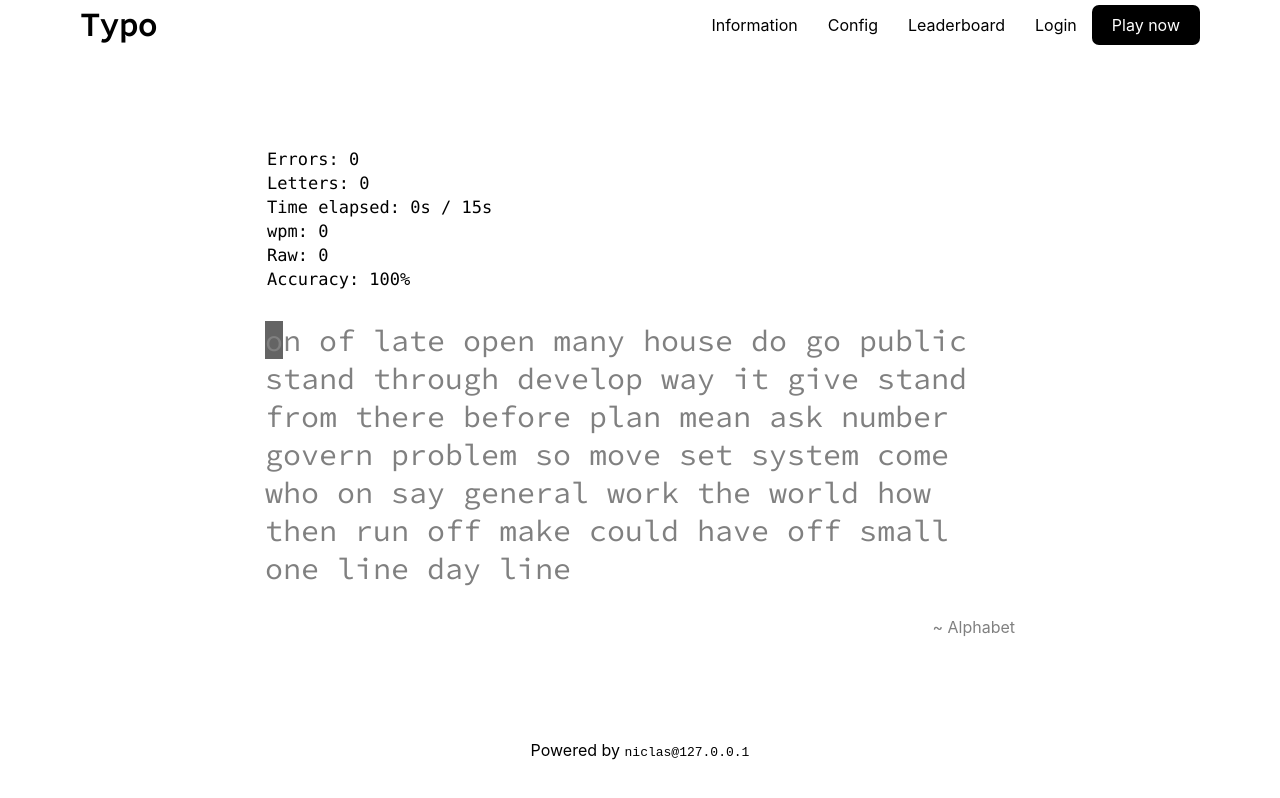
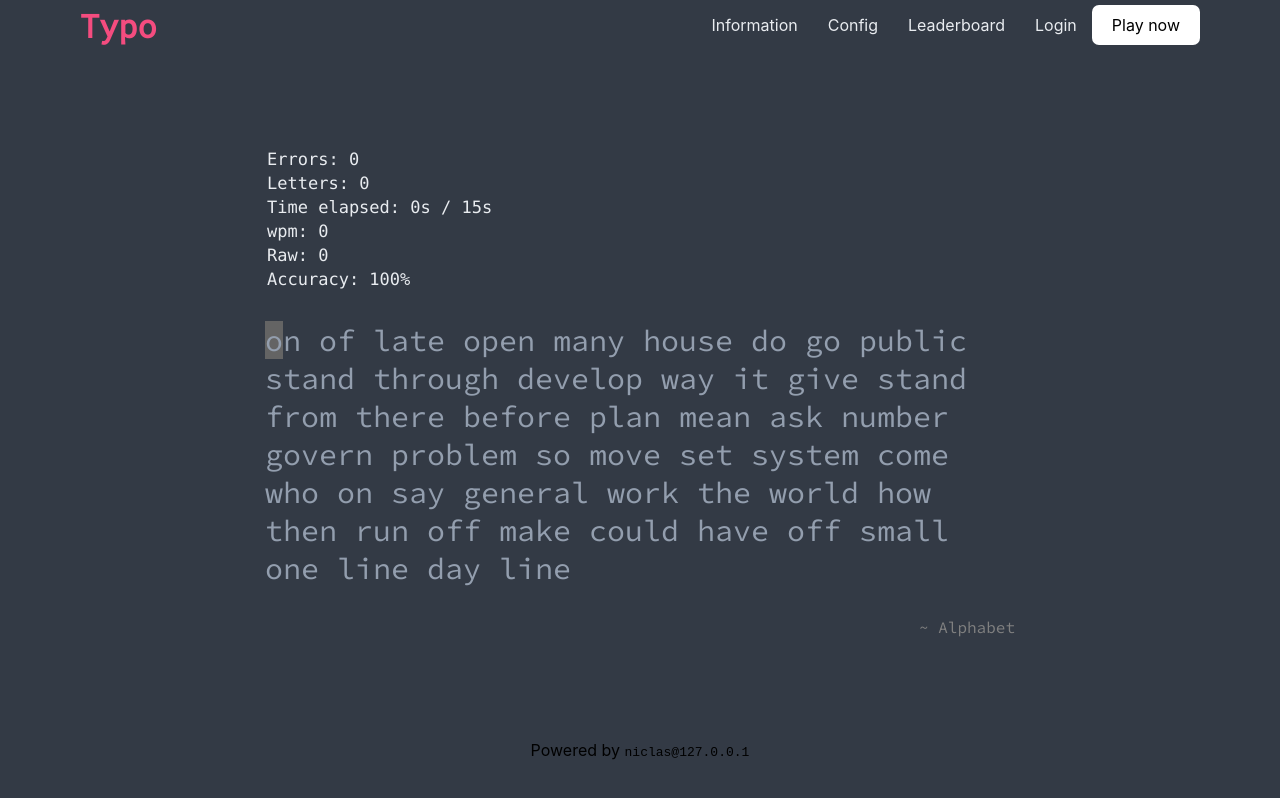
Before and after one commit to BergerAPI/typo.io, a Next.js app: page / in a window 1280 px wide. Built offline with nearby package versions, Linux system fonts and the light colour scheme; no server answers.

Commit message:
made the design better and kinda customizable

```diff
--- a/components/input/Input.jsx
+++ b/components/input/Input.jsx
@@ -142,13 +142,11 @@ export class Input extends React.Component {
   async handleValidInput(event) {
     if (this.state.index == 0) this.startTimer();
 
-    if (this.config.get("clickSounds"))
-      playSound("click_sounds");
+    if (this.config.get("clickSounds")) playSound("click_sounds");
 
     if (event.key !== this.state.fullText[this.state.index]) {
       this.setState({ errorCount: this.state.errorCount + 1 });
-      if (this.config.get("errorSounds"))
-        playSound("error_sounds");
+      if (this.config.get("errorSounds")) playSound("error_sounds");
     }
 
     this.state.typedText += event.key;
@@ -323,7 +321,7 @@ export class Input extends React.Component {
       let value = this.state.typedText[i];
       if (value !== this.state.fullText[i])
         typed.push(<a className={styles.wrong}>{this.state.fullText[i]}</a>);
-      else typed.push(<a>{value}</a>);
+      else typed.push(<a className={styles.typed}>{value}</a>);
     }
 
     return (
@@ -367,7 +365,12 @@ export class Input extends React.Component {
                     {remaining}
                   </p>
                 </div>
-                <p className={styles.author}>~ {this.state.author}</p>
+                <p
+                  className={styles.author}
+                  style={{ fontFamily: this.state.font }}
+                >
+                  ~ {this.state.author}
+                </p>
               </div>
             );
         })()}
--- a/components/layout/Base-Layout.js
+++ b/components/layout/Base-Layout.js
@@ -11,7 +11,6 @@ const BaseLayout = ({ children }) => {
             <Head>
                 <title>typo.io</title>
                 <link rel="icon" href="/favicon.ico" />
-                <meta name="color-scheme" content="dark light" />
             </Head>
 
             <Navbar />
--- a/components/layout/Moving-Layout.js
+++ b/components/layout/Moving-Layout.js
@@ -9,7 +9,6 @@ const MovingLayout = ({ children }) => {
             <Head>
                 <title>typo.io</title>
                 <link rel="icon" href="/favicon.ico" />
-                <meta name="color-scheme" content="dark light" />
             </Head>
 
             <Navbar />
--- a/pages/config/index.js
+++ b/pages/config/index.js
@@ -14,7 +14,7 @@ export default function Home() {
       <Mode title="Mode" description="If you want to play in time, or just write a text." item="mode" values={["Text", "10s", "15s", "30s", "60s"]} />
       <Mode title="Language" description="The Language, in which you want to type in" item="language" values={["English", "German", "France", "Russia"]} />
       <Mode title="Font-Size" description="The size of the font" item="fontSize" values={["15px", "20px", "25px", "30px"]} />
-      <Mode title="Font" description="The font" item="fontFamily" values={["'Arial'", "monospace", "'Roboto'", "Source Code Pro"]} />
+      <Mode title="Font" description="The font" item="fontFamily" values={["Arial", "monospace", "Roboto Mono", "Source Code Pro"]} />
     </>
   )
 }
--- a/styles/components/Input.module.css
+++ b/styles/components/Input.module.css
@@ -1,9 +1,13 @@
 .remaining {
-  color: rgba(128, 128, 128, 10);
+  color: var(--sub-color);
+}
+
+.typed {
+  color: var(--main-color)
 }
 
 .wrong {
-  background-color: rgb(240, 84, 84, 1);
+  background-color: var(--error-color);
 }
 
 .text {
@@ -51,6 +55,7 @@
     Bitstream Vera Sans Mono, Courier New, monospace;
   font-size: 17px;
   display: flex;
+  color: var(--text-color);
 }
 
 .timeElapsed {
--- a/styles/components/Navbar.module.css
+++ b/styles/components/Navbar.module.css
@@ -1,5 +1,3 @@
-@import url('https://fonts.googleapis.com/css2?family=Roboto&display=swap');
-
 .navigation {
   width: 100%;
   display: flex;
@@ -9,20 +7,15 @@
   justify-content: space-between;
   padding: 0;
   height: 50px;
+  background-color: var(--bg-color);
 }
 
 .navigation .logo {
   display: flex;
   align-items: center;
   margin-left: 80px;
-    font-family: Source Code Pro;
-}
-
-.navigation .logo img {
-    max-width: 70px;
-    display: flex;
-    border-radius: 50%;
-    height: 45px;
+  font-family: "Roboto Mono";
+  color: var(--main-color);
 }
 
 .navigation .links {
@@ -34,7 +27,7 @@
 .navigation .link {
   margin: 0 15px;
   text-decoration: none;
-    color: #000;
+  color: var(--text-color);
 }
 
 .navigation .link:hover,
@@ -45,28 +38,13 @@
 .navigation .button {
   display: block;
   padding: 10px 20px;
-    background-color: black;
-    color: white;
   border-radius: 7px;
+  color: black;
+  background-color: white;
 }
 
 @media (max-width: 815px) {
-    .navigation .links{
+  .navigation .links {
     display: none;
   }
 }
-
-@media (prefers-color-scheme: dark) {
-    .navigation {
-        background-color: rgb(31, 30, 30);
-    }
-
-    .navigation .link {
-      color: #fff;
-    }
-
-    .navigation .button {
-        color: black;
-        background-color: white;
-    }
-  }
--- a/styles/global/globals.css
+++ b/styles/global/globals.css
@@ -1,10 +1,22 @@
-@import url('https://fonts.googleapis.com/css2?family=Source+Code+Pro&display=swap');
+@import url("https://fonts.googleapis.com/css2?family=Source+Code+Pro&display=swap");
+@import url("https://fonts.googleapis.com/css2?family=Roboto&display=swap");
+@import url('https://fonts.googleapis.com/css2?family=Roboto+Mono&display=swap');
 
-html, body {
+:root {
+  --bg-color: #333a45;
+  --main-color: #f44c7f;
+  --sub-color: #939eae;
+  --text-color: #e9ecf0;
+  --error-color: rgb(240, 84, 84);
+}
+
+html,
+body {
   padding: 0;
   margin: 0;
   font-family: -apple-system, BlinkMacSystemFont, Segoe UI, Roboto, Oxygen,
     Ubuntu, Cantarell, Fira Sans, Droid Sans, Helvetica Neue, sans-serif;
+  background-color: var(--bg-color);
 }
 
 a {
@@ -17,7 +29,7 @@ a {
 }
 
 .code {
-  background: #fafafa;
+  background: var(--sub-color);
   border-radius: 5px;
   padding: 0.75rem;
   font-size: 1.1rem;
@@ -29,20 +41,20 @@ input {
   outline: none;
   border: none;
   border-radius: 0.25rem;
-  background: #333a45;
+  background: rgba(0, 0, 0, 0.1);
   color: var(--text-color);
-  padding: .5rem;
+  padding: 0.5rem;
   font-size: 1rem;
   line-height: 1rem;
-  font-family: monospace
+  font-family: monospace;
 }
 
 button {
   outline: none;
   border: none;
   border-radius: 0.25rem;
-  background: #333a45;
-  padding: .5rem;
+  background: rgba(0, 0, 0, 0.1);
+  padding: 0.5rem;
   font-size: 1rem;
   line-height: 1rem;
   font-family: monospace;
```
Also changed, not shown: pages/credits/index.js (+4 -6 lines). Lines whose indentation alone changed are shown as unchanged.
